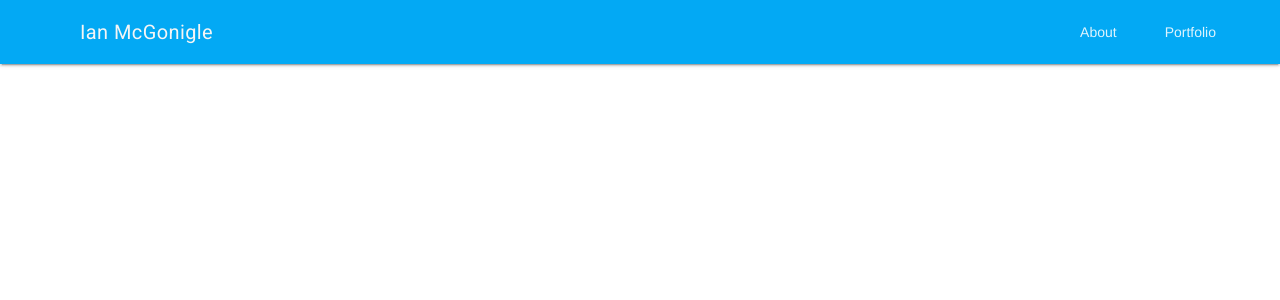
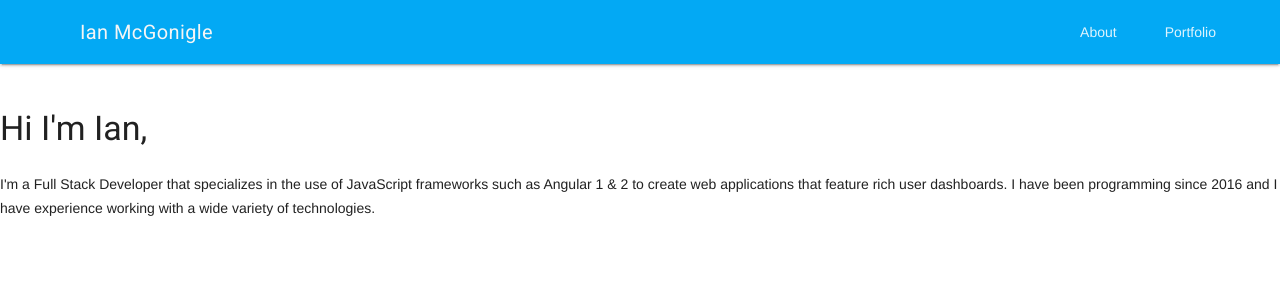
Before and after one commit to imcgonigle/Angular-Portfolio, an Angular app: page / in a window 1280 px wide. Shown: the top 300 px of the page. Built offline with nearby package versions, Linux system fonts and the light colour scheme.

Commit message:
add an about container and section with content and a dummy image

```diff
--- a/src/app/app.component.html
+++ b/src/app/app.component.html
@@ -1,8 +1,21 @@
-<div class="mdl-layout mdl-js-layout mdl-layout--fixed-header">
+<div class="app-container mdl-layout mdl-js-layout mdl-layout--fixed-header">
     <app-header [title]="title" class="mdl-layout__header mdl-layout__header"></app-header>
     <main class="mdl-layout__content">
         <div class="page-content">
-            <!-- Content goes here -->
+            <div class="about-container">
+                <div class="about-section">
+                    <img class="about-picture" src="" alt="">
+                    <div class="about-text">
+                        <h3>Hi I'm Ian,</h3>
+                        <p>
+                            I'm a Full Stack Developer that specializes in the use of JavaScript frameworks such as Angular 1 & 2 to create web applications that feature rich user dashboards. I have been programming since 2016 and I have experience working with a wide variety of
+                            technologies.
+                        </p>
+
+                    </div>
+
+                </div>
+            </div>
         </div>
     </main>
 </div>
```
